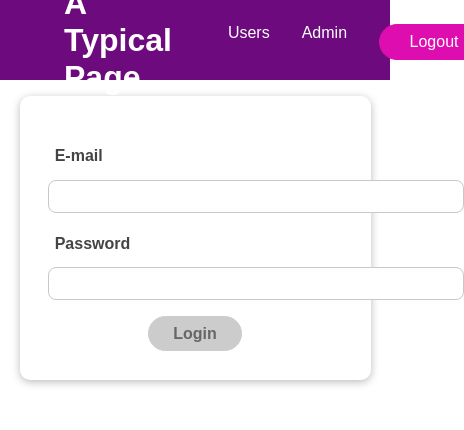
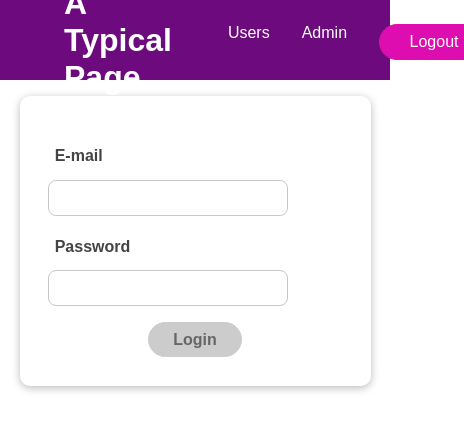
Before and after one commit to ogedengbewisdom/react_login_page, a React (Create React App) app: page / in a window 390 px wide. Shown: the top 430 px of the page, 464 px wide, since content can reach past the window. Built offline with nearby package versions, Linux system fonts and the light colour scheme.

Commit message:
adding dynamice and unique styling

```diff
--- a/src/components/Logins/Logins.module.css
+++ b/src/components/Logins/Logins.module.css
@@ -22,6 +22,7 @@
     border-radius: 8px;
     outline: none;
     border: 1px solid rgb(203, 199, 199);
+    font-size: medium;
 }
 
 .control label {
@@ -36,6 +37,10 @@
     border: 1px solid purple;
 }
 
+.control.invalid input {
+    background-color: #fbdada;
+    border: 1px solid red;
+}
 
 .butin {
     display: flex;
@@ -48,4 +53,7 @@
     .control {
         flex-direction: column;
     }
+    .control input {
+        width: 15rem;
+    }
 }
```
